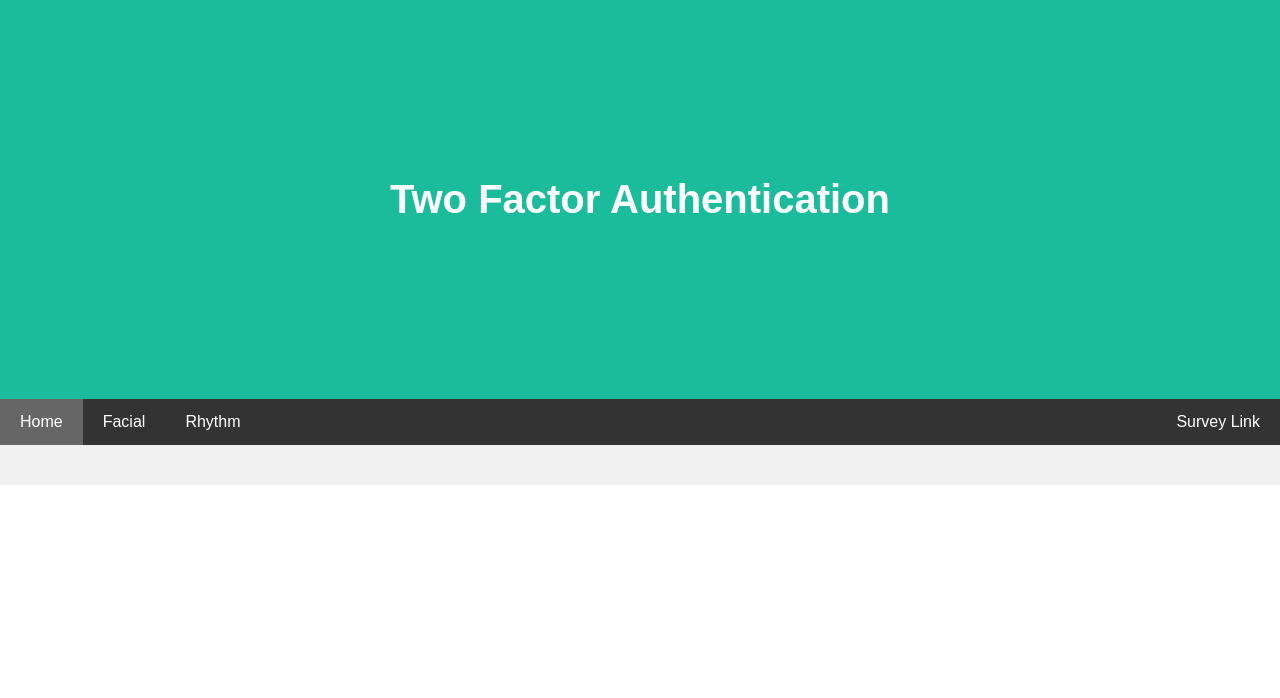
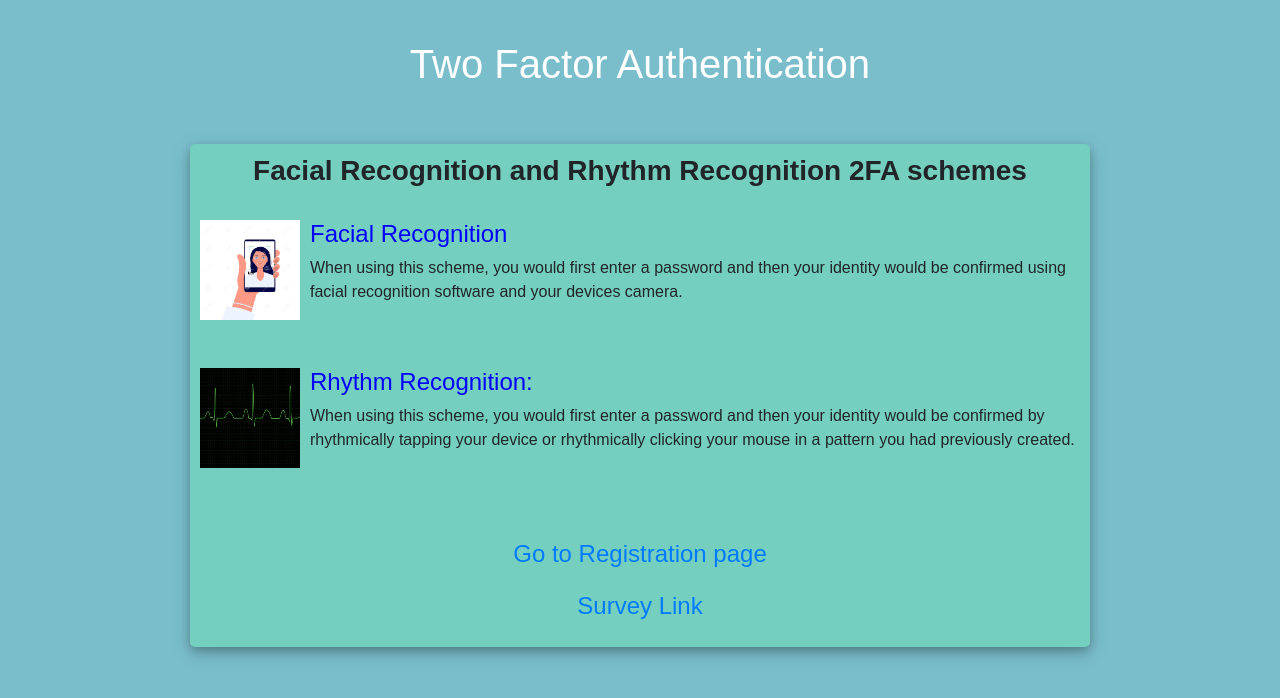
Before and after one commit to soumyagade/CSC533, a Django app: page / in a window 1280 px wide. Shown: the top 698 px of the page. Run offline with Django 3.2, Linux system fonts and the light colour scheme; some libraries are stand-ins or nearby versions.

Commit message:
Add files via upload

```diff
--- a/two_factor_auth/django_two_factor_face_auth/templates/django_two_factor_face_auth/homepage.html
+++ b/two_factor_auth/django_two_factor_face_auth/templates/django_two_factor_face_auth/homepage.html
@@ -1,4 +1,5 @@
 <!DOCTYPE html>
+<link rel="stylesheet" href="https://stackpath.bootstrapcdn.com/bootstrap/4.1.3/css/bootstrap.min.css" integrity="sha384-MCw98/SFnGE8fJT3GXwEOngsV7Zt27NXFoaoApmYm81iuXoPkFOJwJ8ERdknLPMO" crossorigin="anonymous">
 <html lang="en">
 <head>
 <title>Page Title</title>
@@ -13,13 +14,14 @@
 body {
   font-family: Arial, Helvetica, sans-serif;
   margin: 0;
+  background-color: #7abecc;
 }
 
 /* Header/logo Title */
 .header {
-  padding: 150px;
+  padding: 40px;
   text-align: center;
-  background: #1abc9c;
+  background: #7abecc;;
   color: white;
 }
 
@@ -28,96 +30,30 @@ body {
   font-size: 40px;
 }
 
-/* Sticky navbar - toggles between relative and fixed, depending on the scroll position. It is positioned relative until a given offset position is met in the viewport - then it "sticks" in place (like position:fixed). The sticky value is not supported in IE or Edge 15 and earlier versions. However, for these versions the navbar will inherit default position */
-.navbar {
-  overflow: hidden;
-  background-color: #333;
-  position: sticky;
-  position: -webkit-sticky;
-  top: 0;
-}
+.user_card {
+      width: 900px;
+      margin: 0 auto;
+      margin-top: auto;
+      margin-bottom: auto;
+      background: #74cfbf;
+      position: relative;
+      display: flex;
+      justify-content: center;
+      flex-direction: column;
+      padding: 10px;
+      box-shadow: 0 4px 8px 0 rgba(0, 0, 0, 0.2), 0 6px 20px 0 rgba(0, 0, 0, 0.19);
+      -webkit-box-shadow: 0 4px 8px 0 rgba(0, 0, 0, 0.2), 0 6px 20px 0 rgba(0, 0, 0, 0.19);
+      -moz-box-shadow: 0 4px 8px 0 rgba(0, 0, 0, 0.2), 0 6px 20px 0 rgba(0, 0, 0, 0.19);
+      border-radius: 5px;
+      align-self: center;
 
-/* Style the navigation bar links */
-.navbar a {
-  float: left;
-  display: block;
-  color: white;
-  text-align: center;
-  padding: 14px 20px;
-  text-decoration: none;
-}
+    }
+    img {
+    float: left;
+    margin-right: 10px;
+  }
 
 
-/* Right-aligned link */
-.navbar a.right {
-  float: right;
-}
-
-/* Change color on hover */
-.navbar a:hover {
-  background-color: #ddd;
-  color: black;
-}
-
-/* Active/current link */
-.navbar a.active {
-  background-color: #666;
-  color: white;
-}
-
-/* Column container */
-.row {
-  display: -ms-flexbox; /* IE10 */
-  display: flex;
-  -ms-flex-wrap: wrap; /* IE10 */
-  flex-wrap: wrap;
-}
-
-/* Create two unequal columns that sits next to each other */
-/* Sidebar/left column */
-.side {
-  -ms-flex: 30%; /* IE10 */
-  flex: 30%;
-  background-color: #f1f1f1;
-  padding: 20px;
-}
-
-/* Main column */
-.main {
-  -ms-flex: 70%; /* IE10 */
-  flex: 70%;
-  background-color: white;
-  padding: 20px;
-}
-
-/* Fake image, just for this example */
-.fakeimg {
-  background-color: #aaa;
-  width: 100%;
-  padding: 20px;
-}
-
-/* Footer */
-.footer {
-  padding: 20px;
-  text-align: center;
-  background: #ddd;
-}
-
-/* Responsive layout - when the screen is less than 700px wide, make the two columns stack on top of each other instead of next to each other */
-@media screen and (max-width: 700px) {
-  .row {
-    flex-direction: column;
-  }
-}
-
-/* Responsive layout - when the screen is less than 400px wide, make the navigation links stack on top of each other instead of next to each other */
-@media screen and (max-width: 400px) {
-  .navbar a {
-    float: none;
-    width: 100%;
-  }
-}
 </style>
 </head>
 <body>
@@ -127,15 +63,42 @@ body {
   <p></p>
 </div>
 
-<div class="navbar">
-  <a href="#" class="active">Home</a>
-  <a href="#">Facial</a>
-  <a href="#">Rhythm</a>
-  <a href="https://docs.google.com/forms/d/1pJaa7MNaGJ5XS8mcTpcs578VpYNT4nQkrSZIHVhY4Ds/" class="right">Survey Link</a>
+<div class="user_card">
+<h3 style="text-align: center"> <b>Facial Recognition and Rhythm Recognition 2FA schemes </b></h3>
+<br>
+
+<div id="container" style="white-space:nowrap">
+<div id="image" style="display:inline;">
+<img src="facial.png" width="100"
+     height="100"/>
+</div>
+<div id="texts" style="display:inline; white-space:nowrap;">
+ <h4 style="color: blue">Facial Recognition</h4>
+ When using this scheme, you would first enter a password and then your identity would be confirmed using<br> facial recognition software and your devices camera.
+ </div>
 </div>
 
-<div class="row">
-  <div class="side">
+ <br>
+ <br>
+
+<div id="container" style="white-space:nowrap">
+<div id="image" style="display:inline;">
+<img src="rhythm.jpeg" width="100"
+     height="100"/>
+</div>
+<div id="texts" style="display:inline; white-space:nowrap;">
+ <h4 style="color: blue">Rhythm Recognition:</h4>
+ When using this scheme, you would first enter a password and then your identity would be confirmed by <br> rhythmically tapping your device or rhythmically clicking your mouse in a pattern you had previously created.
+ </div>
+</div>
+
+<br>
+<br> <br>
+<a href="/register2/"><h4 style="text-align: center;">Go to Registration page</h4></a>
+<a href="https://docs.google.com/forms/d/1pJaa7MNaGJ5XS8mcTpcs578VpYNT4nQkrSZIHVhY4Ds/edit?ts=6191d346"><p style="font-size: "100"> <h4 style="text-align: center;">Survey Link </h4> </p></a>
+
+
+</div>
 
   </div>
 </div>
```
Also changed, not shown: two_factor_auth/django_two_factor_face_auth/templates/django_two_factor_face_auth/facial.png (added), two_factor_auth/django_two_factor_face_auth/templates/django_two_factor_face_auth/rhythm.jpeg (added).
